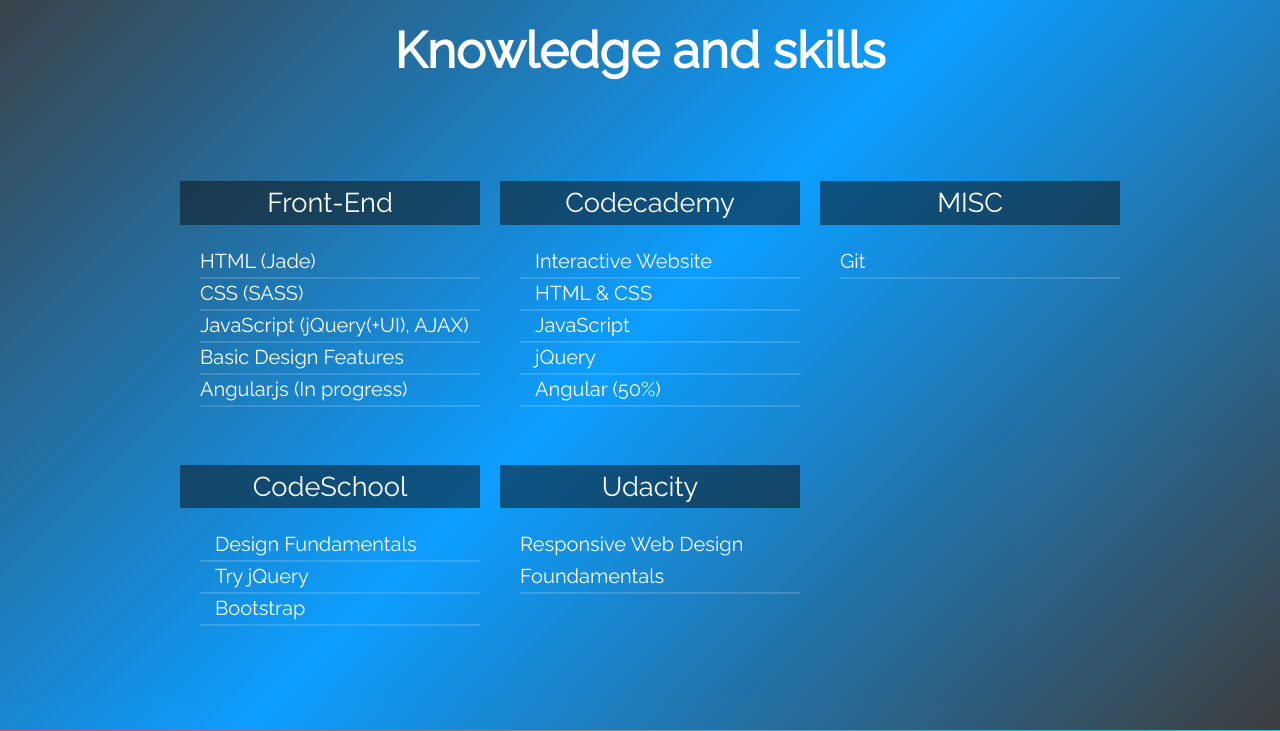
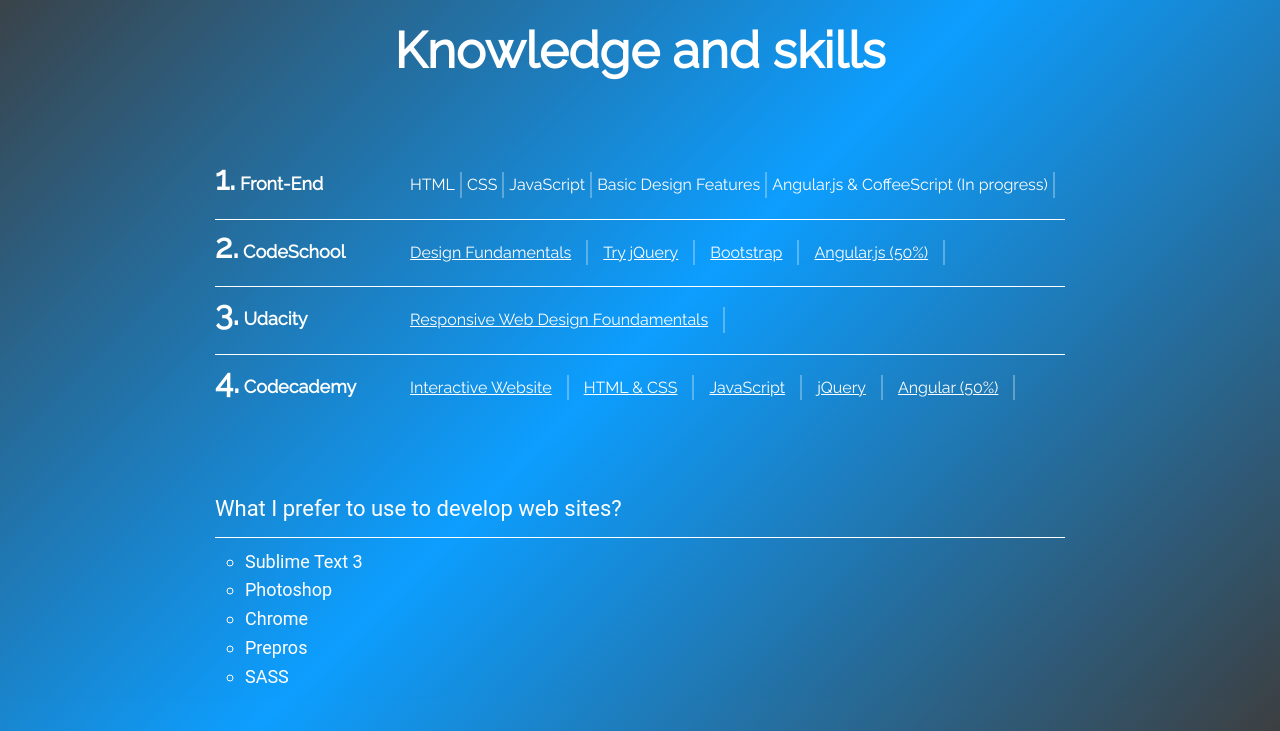
Before and after one commit to robert903/personal-website, a plain HTML site: page index.html in a window 1280 px wide. Shown: the part 1220-1951 px from the top of the page. Drawn offline with nearby package versions, Linux system fonts and the light colour scheme.

Commit message:
Skills redesign

```diff
--- a/assets/css/4-pages/skills.sass
+++ b/assets/css/4-pages/skills.sass
@@ -1,103 +1,78 @@
 main
-  height: inherit
-  width: inherit
+  height: 100%
+  width: 100%
   margin: 0 auto
 
   section
-    width: inherit
+    width: 850px
     height: inherit
     margin: 0 auto
     margin-top: 60px
-    display: flex
-    flex-direction: row
-    justify-content: center
-    flex-wrap: wrap
-    //flex-direction: center
 
+    ul:nth-child(4)
+      box-shadow: none
 
     ul
-      position: relative
-      top: -30px
-      padding-bottom: 5px
-
-
-      @include media($medium-screen)
-        width: 45%
-
-      @include media($large-screen)
-        width: 25%
+      display: flex
+      box-shadow: 0 1px 0 0px white
 
       li
-        //width: 100%
-        top: 20px
-        color: white
-        font-size: 20px
-        margin-left: 40px
-        box-shadow: 0px 2px 0px 0px rgba(255,255,255,.15)
-        //width: 50%
-        //text-align: center
-
-        @include media($medium-screen)
-
-
-        @include media($large-screen)
-
+        margin: 21px 0px
+        padding: 0 5px
+        width: inherit
+        border-right: 2px solid rgba(255,255,255,.3)
+        cursor: default
 
 
         a
           color: white
-          text-decoration: none
-          //margin-left: 30px
-          text-align: left
-
-        a:hover, a:active, a:focus
-          color: white
+          padding: 10px
           text-decoration: underline
 
-        @include media($medium-screen)
-          //width: 90%
+        a:hover
+          color: black
 
-        @include media($large-screen)
-          //width: 90%
+      header
+        width: 180px
+        font-weight: bold
+        font-size: 18px
+        margin: 2px 0
 
+        span
+          font-size: 33px
+
+  article:nth-child(4)
+    width: 850px
+    height: inherit
+    margin: 0 auto
+    margin-top: 60px
+
+    header
+      font-size: 22px
+      padding: 10px 0
+      margin: 10px 0
+      border-bottom: 1px solid white
+
+    ul
       li
-        text
-          display: none
+        margin-left: 30px
+        font-size: 18px
+        list-style-type: circle
 
+.caption:hover .hide
+  opacity: 1
 
-      li:hover > a
-        color: white
-        text-decoration: underline
+.hide
+  opacity: 0
+  position: absolute
+  width: 200px
+  line-height: 2em
+  text-align: center
+  background-color: #333
+  transition: opacity 0.2s ease
 
-
-      li:hover, li:active, li:focus
-        //background-color: rgba(255,255,255,0.4)
-        //margin-bottom: 5px
-        //margin-top: 5px
-        cursor: default
-
-
-.list-header
-  text-align: center
-  font-weight: 500
-  font-size: 1.7em
-  background-color: rgba(0,0,0,0.5)
-  color: white
-  border-radius: 1px
-  position: relative
-  top: 20px
-  padding: 0px 15px
-  margin: 40px 0px
-  margin-left: 20px
-
-  @include media($medium-screen)
-
-
-  @include media($large-screen)
-
-
-.li-last
-  margin-bottom: 20px
+.show
+  display: block
 
 .page-header
   display: block
@@ -108,7 +83,6 @@ main
   padding: 70px 0 0px 0
   text-align: center
   margin: 0 20px
-  //argin-bottom: 20px
 
   @include media($medium-screen)
     font-size: 50px
--- a/assets/css/main.sass
+++ b/assets/css/main.sass
@@ -179,7 +179,11 @@ p
   display: none
 
 
-
+@media screen and (min-width: 1180px)
+  .node
+    section
+      width: 580px
+      margin: 0 auto
 
 @media screen and (min-width: 990px) and (max-width: 1180px)
   .node
--- a/assets/js/functions.js
+++ b/assets/js/functions.js
@@ -1,4 +1,6 @@
  $(document).ready(function() {
+
+
 
 $('.close').click(function(){
       $('.node').animate({'opacity': '0'}, 600);
--- a/index.html
+++ b/index.html
@@ -47,21 +47,21 @@
 <section>
   <article>
   This site is in some sense <span>out of date</span>.
-    Since its creation I <span>learned a lot</span>.
+    Since its creation I got a lot of <span>knowledge</span>.
     <br> </article>
      <article>
     I'm going to make a <span>new website</span> that
-    will <span>give information in the best possible way</span>, that I can.
+    will create a <span> better user expierence</span>.
     <br> </article>
      <article>
-     <span>It will have</span> a new design, better responsivness.
-      Just an <span>awesome</span> one.
-      You'll like it <span>:)</span>.
+     <span>It'll have</span> a new design <span>&</span> better responsivness.
+      Just <span>awesome one</span>.
+      <!-- You'll like it <span>:)</span>.  -->
   </article>
-</section>
-<div class="close">
+  <div class="close">
   &nbsp&nbspX&nbsp&nbsp
 </div>
+</section>
 </div>
 
 <a id="home"></a>
@@ -162,90 +162,66 @@
       <section>
       <ul>
           <header class="list-header">
-            Front-End
+           <span>1.</span> Front-End
           </header>
-           <li>
+              <li style="margin-left: 10px" class="caption">HTML <text class="hide">(Jade)</text></li>
 
-              <a target="blank">HTML</a> (Jade)
-           </li>
-            <li>
+              <li class="caption">CSS <text class="hide">(SASS)</text></li>
 
-              <a target="blank">CSS</a> (SASS)
-              </li>
-           <li>
+              <li class="caption">JavaScript <text class="hide">(jQuery(+UI), AJAX)</text></li>
 
-              <a target="blank">JavaScript</a> (jQuery(+UI), AJAX)
-              </li>
-              <li>
-                <a target="blank" id="p">Basic Design Features</a>
-              </li>
-              <li>
-                <a  target="blank" id="p">Angular.js</a> (In progress)
-              </li>
-           <header class="list-header">
-            CodeSchool
-          </header>
-            <li style="font-weight: bold;font-size: 1.4em">
 
-            </li>
-            <li>
-              <a style="margin-left: 15px" href="https://www.codeschool.com/courses/fundamentals-of-design" target="blank">Design Fundamentals</a>
-              </li>
-            <li>
-              <a style="margin-left: 15px" href="https://www.codeschool.com/courses/try-jquery/" target="blank">Try jQuery</a>
-            </li>
-           <li style="margin-bottom: 15px">
-              <a style="margin-left: 15px" href="https://www.codeschool.com/courses/blasting-off-with-bootstrap" target="blank">Bootstrap</a>
-           </li>
+                <li>Basic Design Features</li>
+                <li>Angular.js & CoffeeScript (In progress)</li>
+
           </ul>
           <ul>
+          <header class="list-header">
+            <span>2.</span> CodeSchool
+          </header>
+              <li><a href="https://www.codeschool.com/courses/fundamentals-of-design" target="blank">Design Fundamentals</a></li>
+
+              <li><a href="https://www.codeschool.com/courses/try-jquery/" target="blank">Try jQuery</a> </li>
+
+              <li><a href="https://www.codeschool.com/courses/blasting-off-with-bootstrap" target="blank">Bootstrap</a></li>
+
+              <li><a href="https://www.codeschool.com/courses/shaping-up-with-angular-js" target="blank">Angular.js (50%)</a></li>
+           </ul>
+           <ul>
             <header class="list-header">
-            Codecademy
+            <span>3.</span> Udacity
           </header>
-            <li>
-              <a style="margin-left: 15px" href="https://www.codecademy.com/en/skills/make-an-interactive-website" target="blank">Interactive Website</a>
-            </li>
-            <li>
-              <a style="margin-left: 15px" href="https://www.codecademy.com/en/tracks/web" target="blank">HTML & CSS</a>
-            </li>
-            <li>
-              <a style="margin-left: 15px" href="https://www.codecademy.com/en/tracks/javascript" target="blank">JavaScript</a>
-            </li>
-            <li>
-              <a style="margin-left: 15px" href="https://www.codecademy.com/en/tracks/jquery" target="blank">jQuery</a>
-            </li>
-             <li>
-              <a style="margin-left: 15px" href="https://www.codecademy.com/ru/courses/learn-angularjs" target="blank">Angular (50%)</a>
-            </li>
 
-             <header class="list-header">
-            Udacity
+                <li><a href="https://www.udacity.com/course/responsive-web-design-fundamentals--ud893" target="blank" id="p">Responsive Web Design Foundamentals</a></li>
+
+           </ul>
+           <ul>
+            <header class="list-header">
+            <span>4.</span> Codecademy
           </header>
-              <li>
-                <a href="https://www.udacity.com/course/responsive-web-design-fundamentals--ud893" target="blank" id="p">Responsive Web Design Foundamentals           </a>
-              </li>
+
+              <li><a href="https://www.codecademy.com/en/skills/make-an-interactive-website" target="blank">Interactive Website</a> </li>
+
+              <li><a href="https://www.codecademy.com/en/tracks/web" target="blank">HTML & CSS</a> </li>
+
+              <li><a href="https://www.codecademy.com/en/tracks/javascript" target="blank">JavaScript</a> </li>
+
+              <li><a href="https://www.codecademy.com/en/tracks/jquery" target="blank">jQuery</a> </li>
+
+              <li><a href="https://www.codecademy.com/ru/courses/learn-angularjs" target="blank">Angular (50%)</a> </li>
+
           </ul>
-
-
-          <ul>
-
-              <header class="list-header">
-            MISC
-          </header>
-              <li>
-                <a target="blank" id="p">Git           </a>
-                <!-- &nbsp&nbsp&nbsp&nbsp&nbsp&nbsp
-                &nbsp&nbsp&nbsp&nbsp&nbsp&nbsp
-                &nbsp&nbsp&nbsp&nbsp&nbsp&nbsp
-                &nbsp&nbsp&nbsp&nbsp&nbsp&nbsp
-                &nbsp&nbsp&nbsp&nbsp&nbsp&nbsp
-                &nbsp&nbsp&nbsp&nbsp&nbsp&nbsp
-                &nbsp&nbsp&nbsp&nbsp&nbsp&nbsp -->
-
-              </li>
-              </ul>
-
       </section>
+      <article>
+      <header>What I prefer to use to develop web sites?</header>
+        <ul>
+          <li>Sublime Text 3</li>
+          <li>Photoshop</li>
+          <li>Chrome</li>
+          <li>Prepros</li>
+          <li>SASS</li>
+        </ul>
+      </article>
     </main>
   </div>
   </div>
```
Also changed, not shown: assets/css/main.css, 1 other file.
